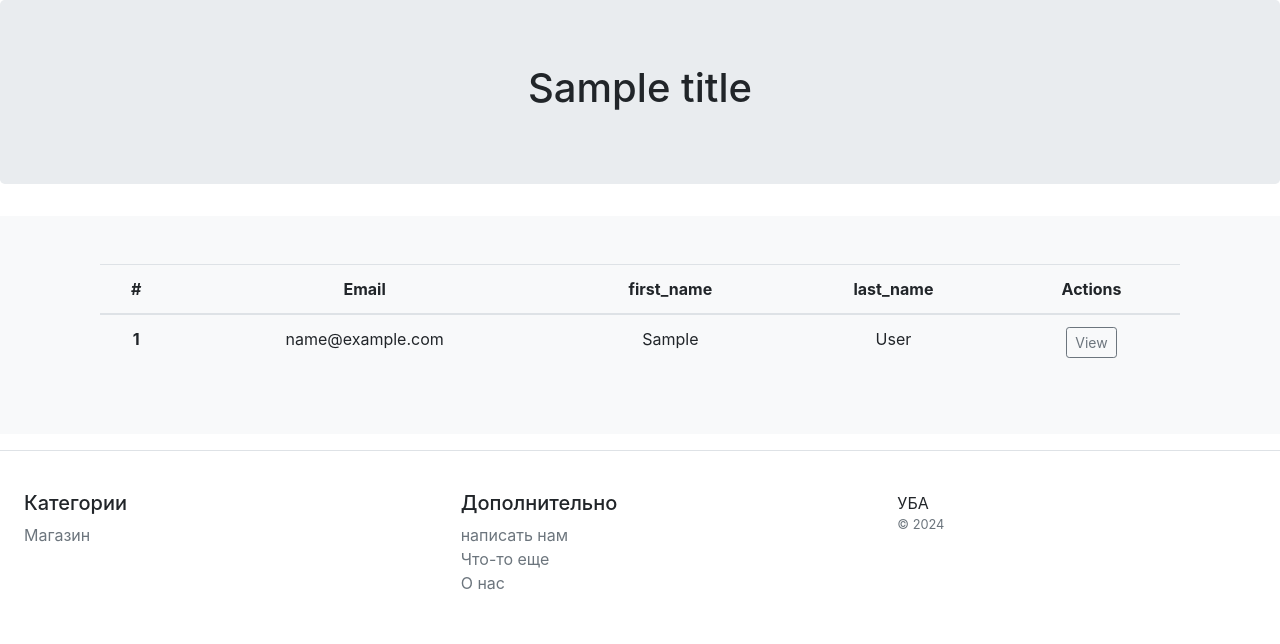
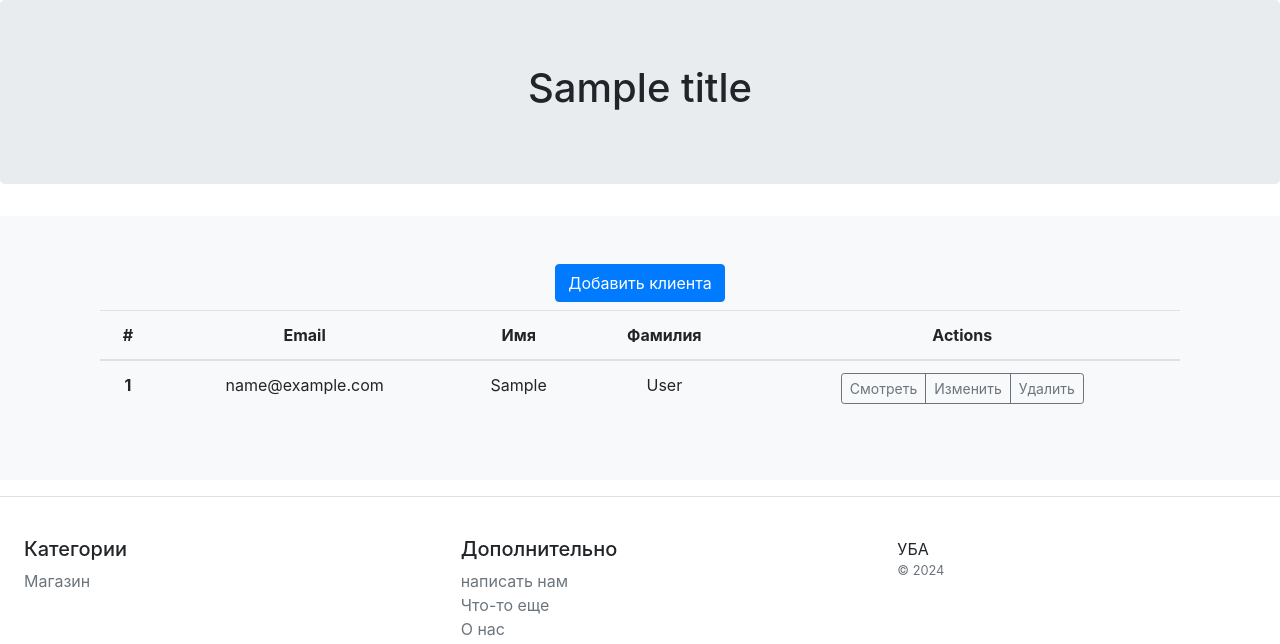
Before and after one commit to ZhenyaSok/course_proj_6, a Django app: template client/templates/client/client_list.html in a window 1280 px wide. Shown: the part 56-700 px from the top of the page. Run offline with Django 5.2, Linux system fonts and the light colour scheme; tables that the repository leaves empty hold one stand-in row (values such as "Sample post"); the template is opened without the code that fills it: values that come from a table or form of the project are taken from there, most other values are stand-ins (such as "Sample title", 1, 10 or a date in 2020); parts of the project's set-up code (start-up, migrations or seed data) failed here and were passed over; some libraries are stand-ins or nearby versions.

Commit message:
теперь клиента можно редактировать

```diff
--- a/client/templates/client/client_list.html
+++ b/client/templates/client/client_list.html
@@ -2,11 +2,11 @@
 {% load my_tags %}
 {% block content %}
 
-{% if user.is_superuser %}
+
 <div class="text-center container">
-    <a class="btn btn-primary" href="{% url 'client:create' %}" type="button">Добавить клиента</a>
+    <a class="btn btn-primary mb-2" href="{% url 'client:create' %}" type="button" >Добавить клиента</a>
 </div>
-{% endif %}
+
 
 <div class="container text-center">
     <table class="table">
@@ -14,8 +14,8 @@
         <tr>
             <th scope="col">#</th>
             <th scope="col">Email</th>
-            <th scope="col">first_name</th>
-            <th scope="col">last_name</th>
+            <th scope="col">Имя</th>
+            <th scope="col">Фамилия</th>
             {% if request.user.is_staff %}
             <th scope="col">Owner</th>
             {% endif %}
@@ -37,13 +37,12 @@
             <td>
                 <div class="btn-group" role="group" aria-label="Basic outlined example">
                     <a href="{% url 'client:view' client.pk %}" type="button"
-                       class="btn btn-sm btn-outline-secondary">View</a>
-                    {% if user.is_superuser %}
+                       class="btn btn-sm btn-outline-secondary">Смотреть</a>
                     <a href="{% url 'client:edit' client.pk %}" type="button"
-                       class="btn btn-sm btn-outline-secondary">Edit</a>
+                       class="btn btn-sm btn-outline-secondary">Изменить</a>
                     <a href="{% url 'client:delete' client.pk %}" type="button"
-                       class="btn btn-sm btn-outline-secondary">Delete</a>
-                    {% endif %}
+                       class="btn btn-sm btn-outline-secondary">Удалить</a>
+
                 </div>
             </td>
         </tr>
```
Also changed, not shown: client/templates/client/client_detail.html (+4 -4 lines), client_service/tasks.py (+49 -32 lines), config/settings.py (+7 -0 lines).
